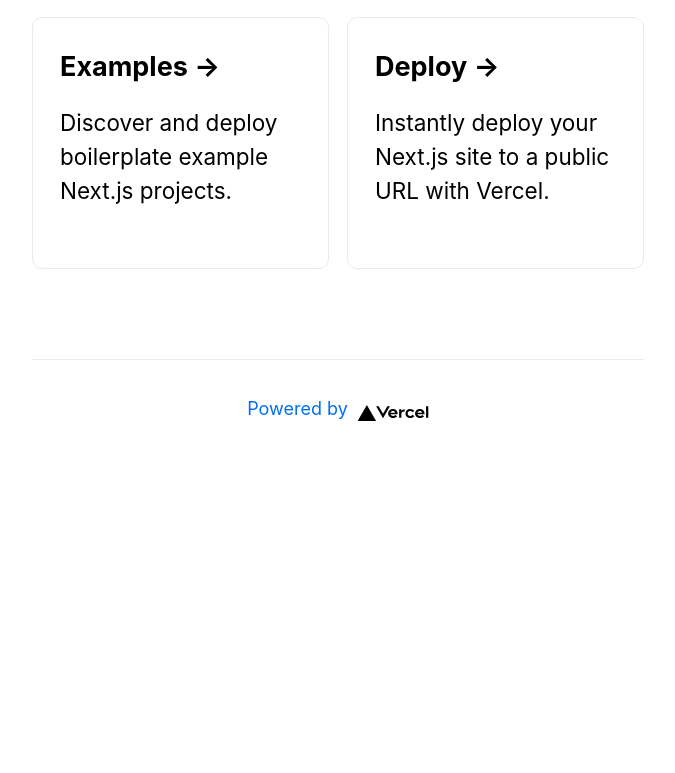
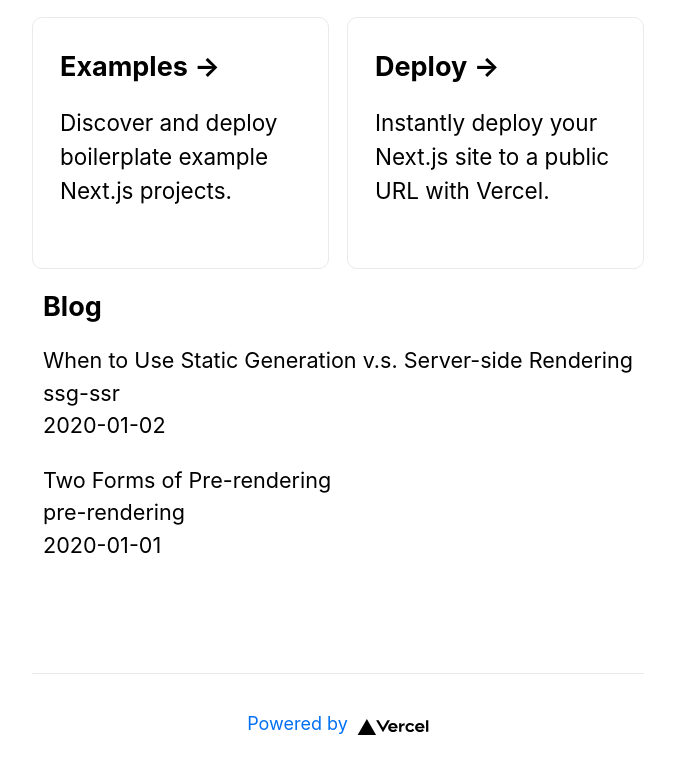
Before and after one commit to skawnkk/NyamDevBlog-NextJS, a Next.js app: page / in a window 1280 px wide. Shown: the part 793-1566 px from the top of the page, without its empty margins (302-977 px from the left). Before the commit the page ends 1360 px from the top, so only its background shows below. Built offline with nearby package versions, Linux system fonts and the light colour scheme.

Commit message:
feat : SSG/getStaticProps

```diff
--- /dev/null
+++ b/lib/posts.js
@@ -0,0 +1,35 @@
+import fs from "fs";
+import path from "path";
+import matter from "gray-matter";
+
+const postsDirectory = path.join(process.cwd(), "posts");
+
+export function getSortedPostsData() {
+  const fileNames = fs.readdirSync(postsDirectory);
+  const allPostsData = fileNames.map((fileName) => {
+    const id = fileName.replace(/\.md$/, "");
+
+    // Read markdown file as string
+    const fullPath = path.join(postsDirectory, fileName);
+    const fileContents = fs.readFileSync(fullPath, "utf8");
+
+    // Use gray-matter to parse the post metadata section
+    const matterResult = matter(fileContents);
+
+    // Combine the data with the id
+    return {
+      id,
+      ...matterResult.data,
+    };
+  });
+  // Sort posts by date
+  return allPostsData.sort(({ date: a }, { date: b }) => {
+    if (a < b) {
+      return 1;
+    } else if (a > b) {
+      return -1;
+    } else {
+      return 0;
+    }
+  });
+}
--- a/pages/index.js
+++ b/pages/index.js
@@ -4,7 +4,17 @@
 import styles from "../styles/Home.module.css";
 import utilStyles from "../styles/utils.module.css";
 import Layout, { siteTitle } from "../components/layout";
-export default function Home() {
+import { getSortedPostsData } from "../lib/posts";
+
+export async function getStaticProps() {
+  const allPostsData = getSortedPostsData();
+  return {
+    props: {
+      allPostsData,
+    },
+  };
+}
+export default function Home({ allPostsData }) {
   return (
     <Layout home>
       <Head>
@@ -47,6 +57,21 @@
             </p>
           </a>
         </div>
+
+        <section className={`${utilStyles.headingMd} ${utilStyles.padding1px}`}>
+          <h2 className={utilStyles.headingLg}>Blog</h2>
+          <ul className={utilStyles.list}>
+            {allPostsData.map(({ id, date, title }) => (
+              <li className={utilStyles.listItem} key={id}>
+                {title}
+                <br />
+                {id}
+                <br />
+                {date}
+              </li>
+            ))}
+          </ul>
+        </section>
       </main>
 
       <footer className={styles.footer}>
--- /dev/null
+++ b/posts/pre-rendering.md
@@ -0,0 +1,11 @@
+---
+title: "Two Forms of Pre-rendering"
+date: "2020-01-01"
+---
+
+Next.js has two forms of pre-rendering: **Static Generation** and **Server-side Rendering**. The difference is in **when** it generates the HTML for a page.
+
+- **Static Generation** is the pre-rendering method that generates the HTML at **build time**. The pre-rendered HTML is then _reused_ on each request.
+- **Server-side Rendering** is the pre-rendering method that generates the HTML on **each request**.
+
+Importantly, Next.js lets you **choose** which pre-rendering form to use for each page. You can create a "hybrid" Next.js app by using Static Generation for most pages and using Server-side Rendering for others.
--- /dev/null
+++ b/posts/ssg-ssr.md
@@ -0,0 +1,19 @@
+---
+title: "When to Use Static Generation v.s. Server-side Rendering"
+date: "2020-01-02"
+---
+
+We recommend using **Static Generation** (with and without data) whenever possible because your page can be built once and served by CDN, which makes it much faster than having a server render the page on every request.
+
+You can use Static Generation for many types of pages, including:
+
+- Marketing pages
+- Blog posts
+- E-commerce product listings
+- Help and documentation
+
+You should ask yourself: "Can I pre-render this page **ahead** of a user's request?" If the answer is yes, then you should choose Static Generation.
+
+On the other hand, Static Generation is **not** a good idea if you cannot pre-render a page ahead of a user's request. Maybe your page shows frequently updated data, and the page content changes on every request.
+
+In that case, you can use **Server-Side Rendering**. It will be slower, but the pre-rendered page will always be up-to-date. Or you can skip pre-rendering and use client-side JavaScript to populate data.
```
